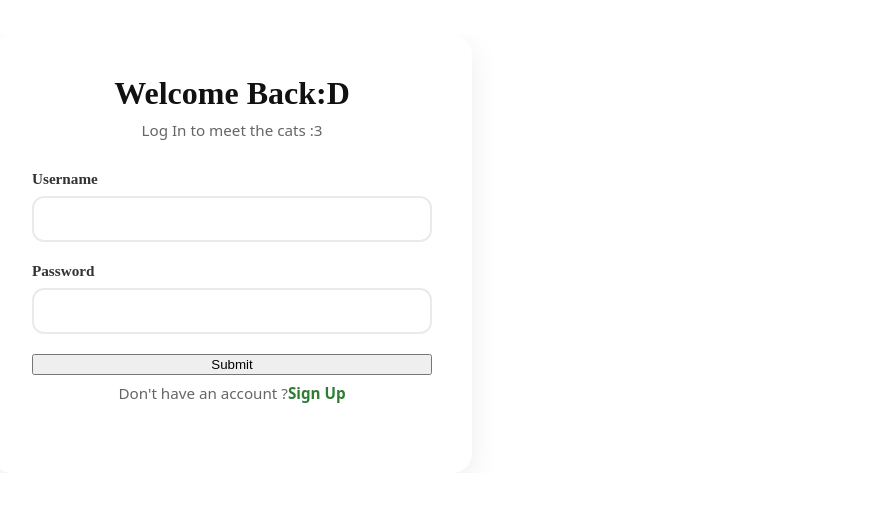
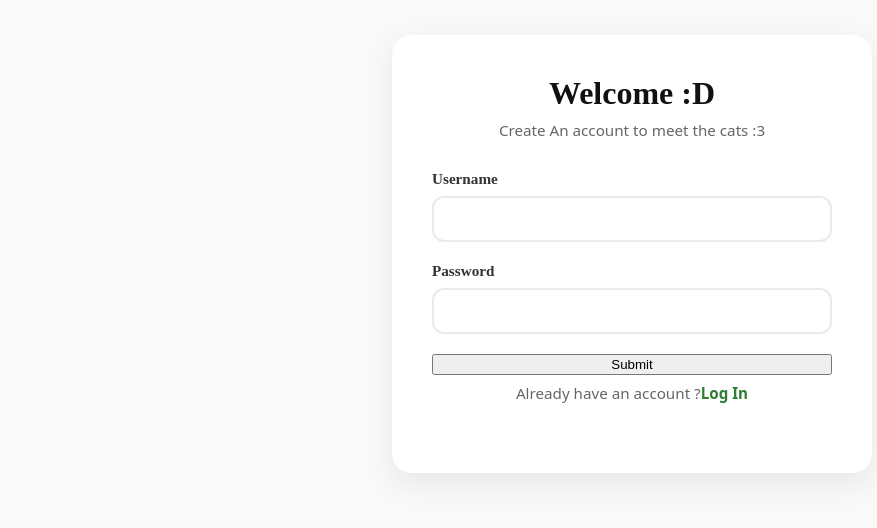
Before and after one commit to Photon714/The-Cat-Store, a React (Vite) app in the folder Cat-store-Frontend/: page / in a window 1280 px wide. Shown: the part 146-674 px from the top of the page, without its empty margins (8-885 px from the left). Built offline with nearby package versions, Linux system fonts and the light colour scheme.

Commit message:
Changed the path ie pehle sign up dikhega

```diff
--- a/Cat-store-Frontend/src/App.jsx
+++ b/Cat-store-Frontend/src/App.jsx
@@ -9,8 +9,8 @@
   return (
     <BrowserRouter>
       <Routes>
-        <Route path="/" element={<LogIn />} />
-        <Route path="/SignUp" element={<SignUp />} />
+        <Route path="/" element={<SignUp />} />
+        <Route path="/Login" element={<LogIn />} />
         <Route path="/catGallery" element={<ShowAllCats />} />
         <Route path="/CartPage" element={<ShowCart />} />
       </Routes>
```
